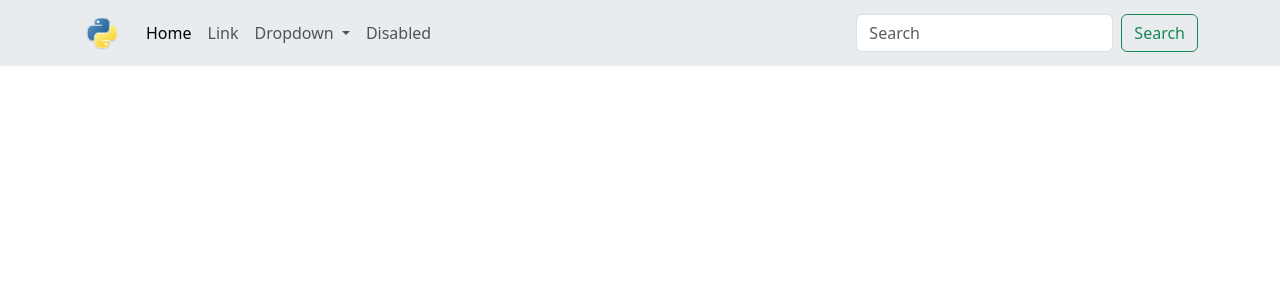
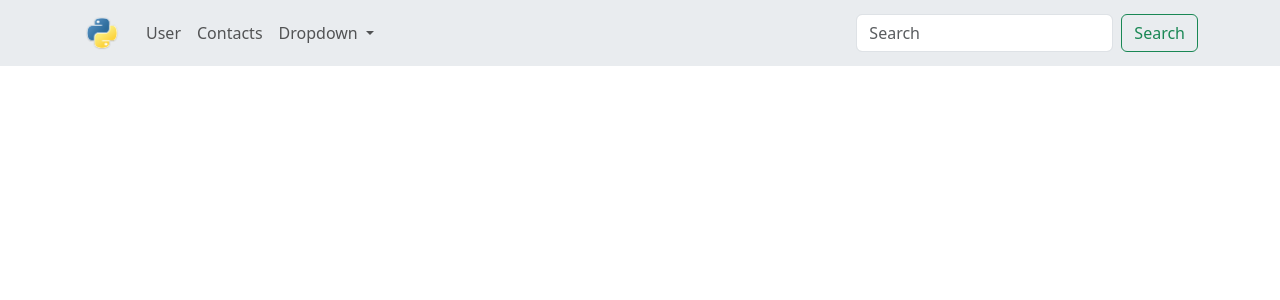
Before and after one commit to PythonTech25/agenda, a Django app: page /agenda/ in a window 1280 px wide. Shown: the top 300 px of the page. Run offline with Django 5.2, Linux system fonts and the light colour scheme.

Commit message:
atualizando

```diff
--- a/schedule/templates/pages/contacts/contact_create.html
+++ b/schedule/templates/pages/contacts/contact_create.html
@@ -1,6 +1,7 @@
 {% extends "index.html" %}
 {% block title %}Criar contatos!{% endblock title %}
 {% block content %}
+
 <div class="container">
   <table class="table">
     <thead>
@@ -16,7 +17,7 @@
       {% for contact in contacts %}
 
         <tr>
-                    <th scope="row"><a href="{% url "contact:contact" contact.id %}">{{ contact.pk }}</a></th>
+            <th scope="row"><a href="{% url 'contact_create' contact.id %}">{{ contact.pk }}</a></th>
             <td>{{ contact.firstname }}</td>
             <td>{{ contact.lastname }}</td>
             <td>{{ contact.phone }}</td>
@@ -27,4 +28,5 @@
     </tbody>
   </table>
 </div>
+
 {% endblock content %}
--- a/schedule/templates/partials/_header.html
+++ b/schedule/templates/partials/_header.html
@@ -10,10 +10,10 @@
       <div class="collapse navbar-collapse" id="navbarSupportedContent">
         <ul class="navbar-nav me-auto mb-2 mb-lg-0">
           <li class="nav-item">
-            <a class="nav-link active" aria-current="page" href="#">Home</a>
+            <a class="nav-link" href="{% url "user_create" %}">User</a>
           </li>
           <li class="nav-item">
-            <a class="nav-link" href="#">Link</a>
+            <a class="nav-link" href="{% url "contact_create" %}">Contacts</a>
           </li>
           <li class="nav-item dropdown">
             <a class="nav-link dropdown-toggle" href="#" role="button" data-bs-toggle="dropdown" aria-expanded="false">
@@ -26,9 +26,6 @@
               <li><a class="dropdown-item" href="#">Something else here</a></li>
             </ul>
           </li>
-          <li class="nav-item">
-            <a class="nav-link">Disabled</a>
-          </li>
         </ul>
         <form class="d-flex" role="search">
           <input class="form-control me-2" type="search" placeholder="Search" aria-label="Search">
--- a/schedule/urls.py
+++ b/schedule/urls.py
@@ -9,9 +9,5 @@ urlpatterns = [
     path('user/create/', views.user_create, name='user_create'),
 
     # contact crud
-    path(
-        'contacts/create/',
-        views.contact_create,
-        name='contact_create'
-    ),
+    path('contacts/create/<int:contact_id>/', views.contact_create, name='contact_create'),
 ]
--- a/schedule/views.py
+++ b/schedule/views.py
@@ -2,8 +2,6 @@ from django.shortcuts import render, get_object_or_404
 from .models import Contact
 
 
-
-# Create your views here.
 def index_login(request):
     login = ''
 
@@ -18,6 +16,6 @@ def user_create(request):
 
 
 def contact_create(request, contact_id):
-    contact = get_object_or_404(Contact.objects, pk=contact_id)
+    contact = get_object_or_404(Contact.objects, id=contact_id)
     context = {'contacts': contact}
     return render(request, 'pages/contacts/contacts_create.html', context=context)
```
Lines whose indentation alone changed are shown as unchanged.
